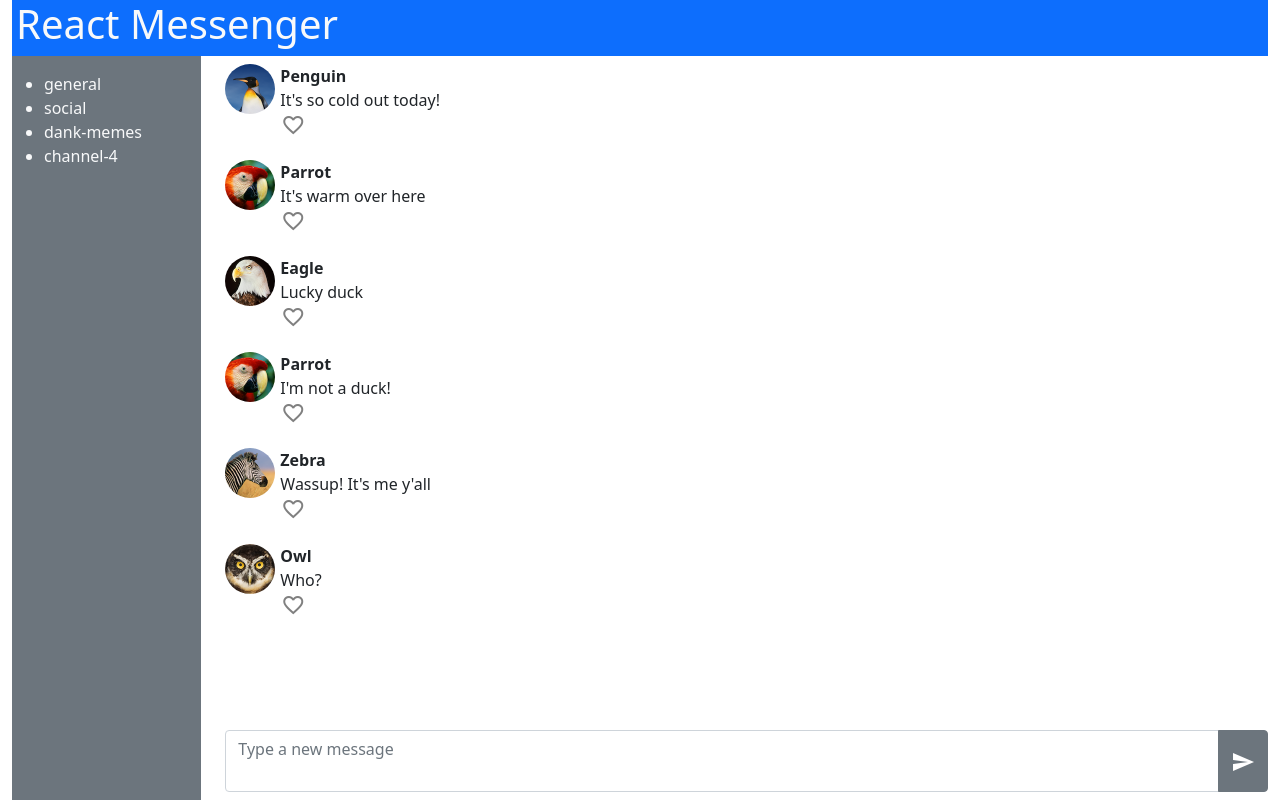
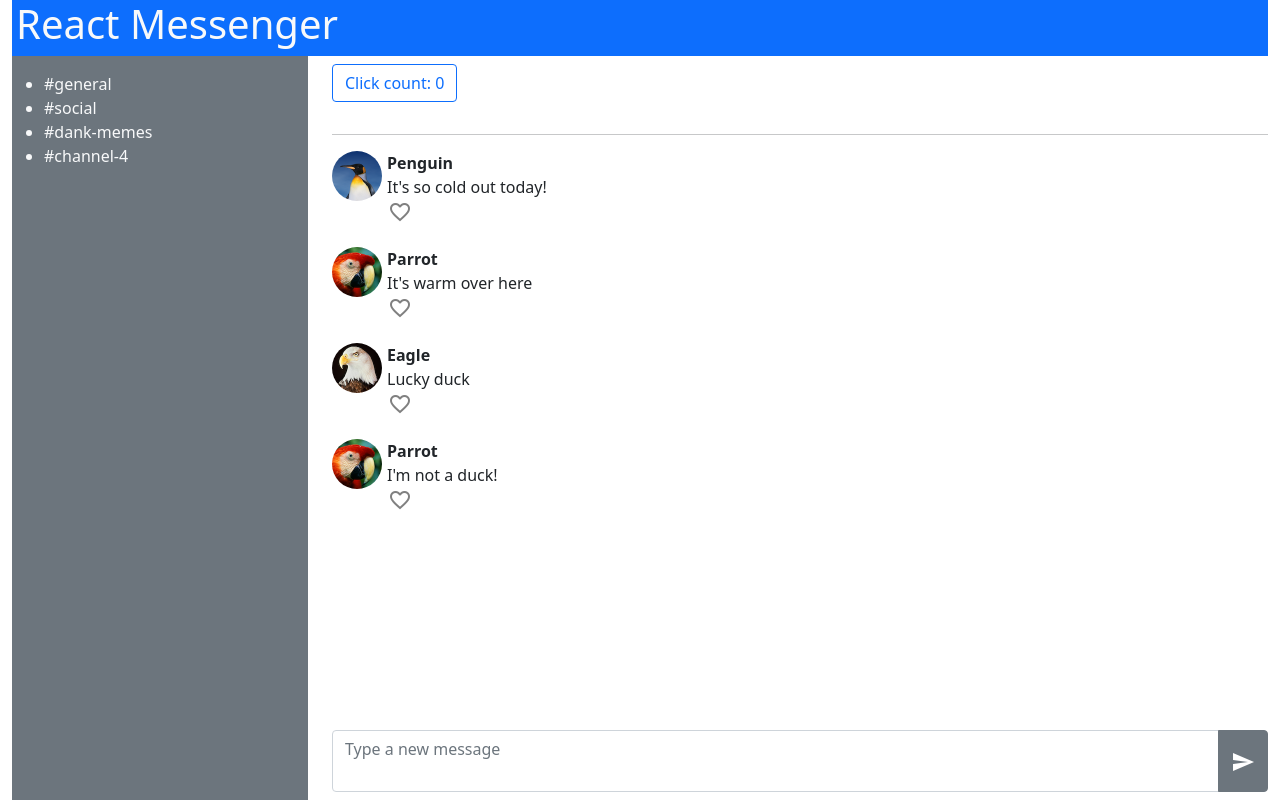
Before and after one commit to info340-wi22/lecture-demos, a React (Create React App) app in the folder react-chat/: page / in a window 1280 px wide. Built offline with nearby package versions, Linux system fonts and the light colour scheme.

Commit message:
End of lecture demo

```diff
--- a/react-chat/src/components/App.js
+++ b/react-chat/src/components/App.js
@@ -1,3 +1,4 @@
+import {useState} from 'react';
 import NavBar from './HeaderBar';
 import ChannelNav from './ChannelNav';
 import { MessagePane } from './Messages';
@@ -5,7 +6,28 @@ import ComposeForm from './ComposeForm';
 
 import CHAT_LOG from '../data/chat_log.json';
 
+//React Component (like a function)
 export default function App(props) {
+
+  const [messageArray, setMessageArray] = useState(CHAT_LOG);
+
+  const addMessage = (userName, messageText, channel) => {
+    const newMessage = {
+      "userId": userName,
+      "userName": userName,
+      "userImg": "/img/"+userName+".png",
+      "text": messageText,
+      "timestamp": Date.now(),
+      "channel": channel
+    }
+
+    //make a copy for the new array
+    const newMessageArray = [...messageArray, newMessage];
+
+    //update state which will re-render
+    setMessageArray(newMessageArray);
+  }
+
 
   //should get it from the chat log itself?
   const CHANNEL_LIST = [
@@ -14,19 +36,20 @@ export default function App(props) {
     'dank-memes',
     'channel-4'
   ]
+  const currentChannel = "general";
 
   return (
     <div className="container-fluid d-flex flex-column" >
       <NavBar />
       <main className="row flex-grow-1">
-        <div className="col-2">
-          <ChannelNav channelList={CHANNEL_LIST} />
+        <div className="col-3">
+          <ChannelNav channelList={CHANNEL_LIST} currentChannel={currentChannel} />
         </div>
-        <div className="col-10 d-flex flex-column chat-column">
+        <div className="col-9 d-flex flex-column chat-column">
             <div className="chat-pane">
-              <MessagePane messageHistory={CHAT_LOG} />
+              <MessagePane messageHistory={messageArray} currentChannel={currentChannel} />
             </div>
-            <ComposeForm />
+            <ComposeForm howToAddMessage={addMessage} />
         </div>
       </main>
     </div>
--- a/react-chat/src/components/ChannelNav.js
+++ b/react-chat/src/components/ChannelNav.js
@@ -1,15 +1,24 @@
-export default function ChannelNav({ channelList }) {
-  //const channelList = props.channelList;
+export default function ChannelNav(props) {
+
+  //props is a set of ALL THE ARGUMENTS
+  // console.log("channelNav props: ", props); //will be an object {}
+  // console.log("channelList", props.channelList);
+  // console.log("currentChannel", props.currentChannel);
+  // console.log("favoriteChannel", props.favoriteChannel);
+
+  const channelList = props.channelList; //an array of strings
 
   const channelListItems = channelList.map((channelName) => {
     return (
-      <li className="list-item" key={channelName}>{channelName}</li>
+      <li className="list-item" key={channelName}>#{channelName}</li>
     )
   })
 
   return (
     <nav className="channel-list bg-secondary text-light h-100 py-3">
       <ul>
+        {/* array of list items */}
+        {/* [<li>, <li>, <li>, <li>] */}
         {channelListItems}
       </ul>
     </nav>
--- a/react-chat/src/components/ComposeForm.js
+++ b/react-chat/src/components/ComposeForm.js
@@ -1,11 +1,37 @@
+import { useState } from 'react';
 
 export default function ComposeForm(props) {
+
+  const [userInput, setUserInput] = useState("");
+  console.log("rendering with", userInput);
+
+  const handleClick = (event) => {
+    console.log("submitting!")
+
+    //call the function callback I was given
+    props.howToAddMessage("Parrot", userInput, "general");
+
+    setUserInput("") //remove message after sending
+  }
+
+  const handleChange = (event) => {
+    const inputValue = event.target.value
+    console.log("you typed...", inputValue);
+
+    setUserInput(inputValue); //update the state (and re-render!)
+  }
 
   return (
     <form className="my-2">
       <div className="input-group">
-        <textarea className="form-control" rows="2" placeholder="Type a new message"></textarea>
-        <button className="btn btn-secondary" type="button">
+        <textarea
+          className="form-control" rows="2" placeholder="Type a new message"
+          onChange={handleChange}
+          value={userInput}
+        >
+
+        </textarea>
+        <button className="btn btn-secondary" type="button" onClick={handleClick}>
           <span className="material-icons">send</span>
         </button>
       </div>
--- a/react-chat/src/components/Messages.js
+++ b/react-chat/src/components/Messages.js
@@ -1,17 +1,43 @@
-export function MessagePane({ messageHistory }) { //destructure props
+import { useState } from 'react';
 
-  //only show general messages
-  // const channelMessages = messageHistory.filter((aMessageObj) => {
-  //   return aMessageObj.channel === "general"
-  // })
+export function MessagePane( props ) { //destructure props
 
-  const messageComponentArray = messageHistory.map((aMessageObj) => {
+  console.log("rendering MessagePane") //called the function!
+
+  const [currentCount, setCurrentCount] = useState(0); //make a new state variable with initial value 0
+  console.log(currentCount);
+
+  // const currentCount = useStateResultArray[0] //what is the current value?
+  // const setCurrentCount = useStateResultArray[1] //a function!
+  //const [currentCount, setCurrentCount ] = useStateResultArray;
+
+
+  //take object keys, and assign to variable with same matching name
+  const {messageHistory, currentChannel} = props; //destructuring
+
+
+  const handleClick = (event) => {
+    console.log("clicked");
+
+    //currentCount = currentCount+1; //is a constant! cannot do!
+    setCurrentCount(4); //1. MODIFY THE STATE
+                        //2. RE-RENDER THE COMPONENT
+  }
+
+
+  //only show channel messages
+  //is an array of "message" {}
+  const channelMessages = messageHistory.filter((aMessageObj) => {
+    return aMessageObj.channel === currentChannel
+  })
+
+  const messageComponentArray = channelMessages.map((aMessageObj) => {
     const theElem = <Message messageData={aMessageObj} key={aMessageObj.timestamp} />
     return theElem; //goes into new array
   })
 
   //conditional rendering
-  if (messageHistory.length === 0) {
+  if (messageComponentArray.length === 0) {
     return (
       <div>
         <p>No messages yet! Start a conversation</p>
@@ -22,7 +48,13 @@ export function MessagePane({ messageHistory }) { //destructure props
   //return chat elements
   return (
     <div className="my-2">
-      {/* <NewMessageDivider /> */}
+
+      {/*                                       addEventListener('click', someFunction) */}
+      <button className="btn btn-outline-primary mb-3" onClick={handleClick}>
+        Click count: {currentCount}
+      </button>
+      <hr/>
+
       {messageComponentArray}
     </div>
   )
```
